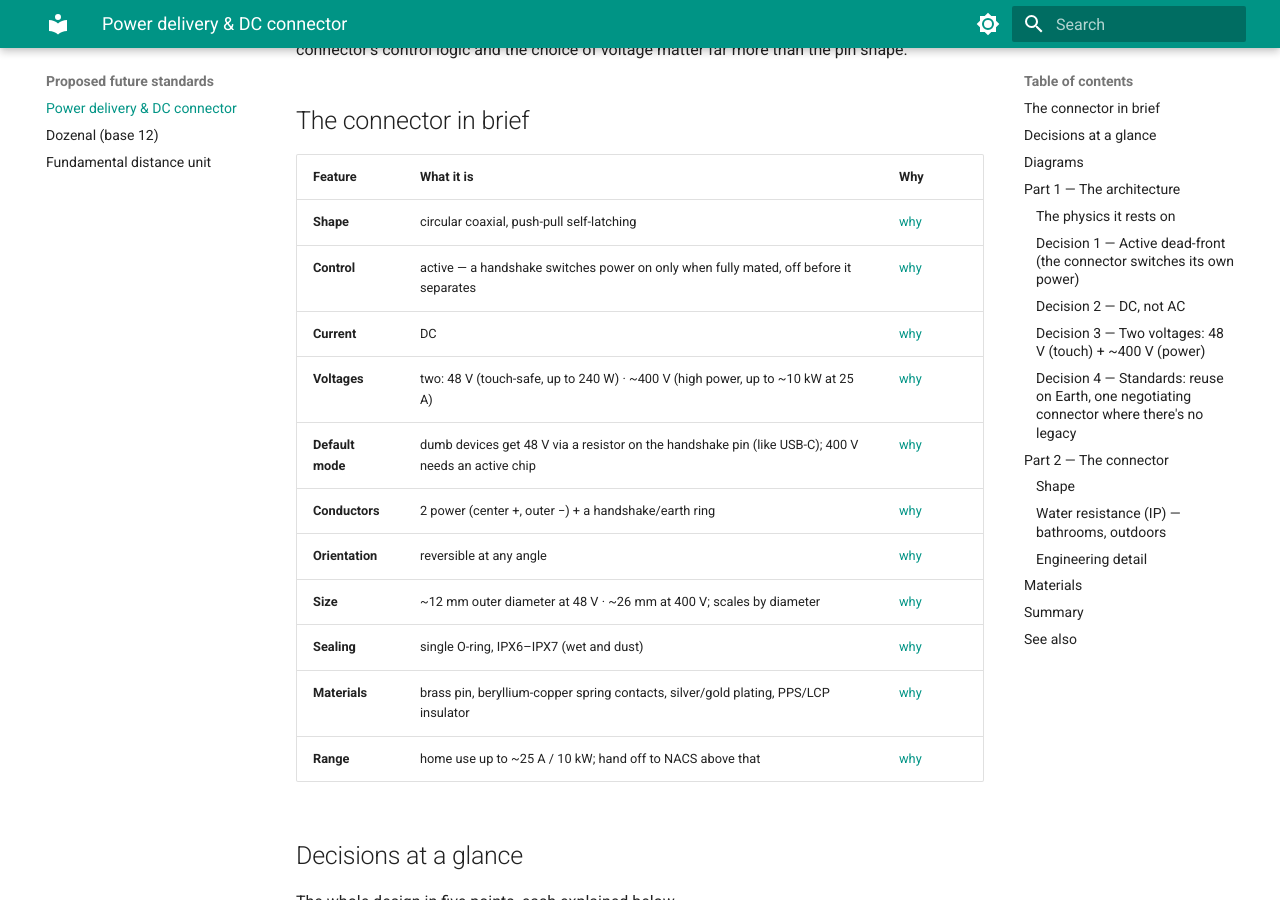
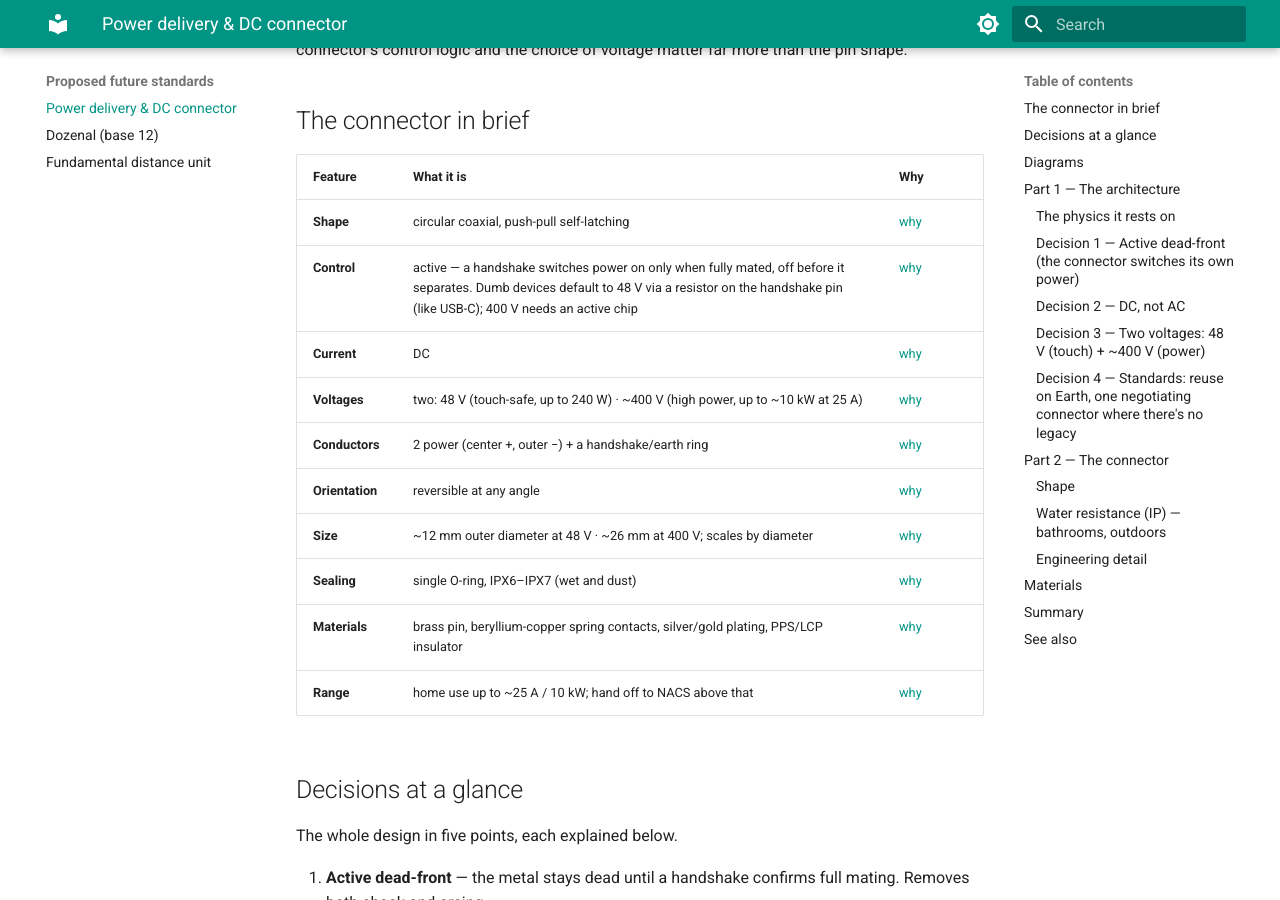
Before and after one commit to rubenayla/notes, an MkDocs documentation site: the page built from docs/ideas/power-delivery-dc-connector.md, in a window 1280 px wide and 900 px high, scrolled down 376 px. Built offline with MkDocs 1.6.1 and Material for MkDocs 9.7.7, drawn with Linux system fonts in a browser that asks for light colours.

Commit message:
DC page: fold dumb 48V default into Control row, drop separate row

```diff
--- a/docs/ideas/power-delivery-dc-connector.md
+++ b/docs/ideas/power-delivery-dc-connector.md
@@ -9,10 +9,9 @@ This works it out from scratch. It starts from 230 V AC as today's baseline, the
 | Feature | What it is | Why |
 |---|---|---|
 | **Shape** | circular coaxial, push-pull self-latching | [why](#shape) |
-| **Control** | active — a handshake switches power on only when fully mated, off before it separates | [why](#decision-1-active-dead-front-the-connector-switches-its-own-power) |
+| **Control** | active — a handshake switches power on only when fully mated, off before it separates. Dumb devices default to 48 V via a resistor on the handshake pin (like USB-C); 400 V needs an active chip | [why](#decision-1-active-dead-front-the-connector-switches-its-own-power) |
 | **Current** | DC | [why](#decision-2-dc-not-ac) |
 | **Voltages** | two: 48 V (touch-safe, up to 240 W) · ~400 V (high power, up to ~10 kW at 25 A) | [why](#decision-3-two-voltages-48-v-touch-400-v-power) |
-| **Default mode** | dumb devices get 48 V via a resistor on the handshake pin (like USB-C); 400 V needs an active chip | [why](#decision-4-standards-reuse-on-earth-one-negotiating-connector-where-theres-no-legacy) |
 | **Conductors** | 2 power (center +, outer −) + a handshake/earth ring | [why](#shape) |
 | **Orientation** | reversible at any angle | [why](#shape) |
 | **Size** | ~12 mm outer diameter at 48 V · ~26 mm at 400 V; scales by diameter | [why](#engineering-detail) |
```
